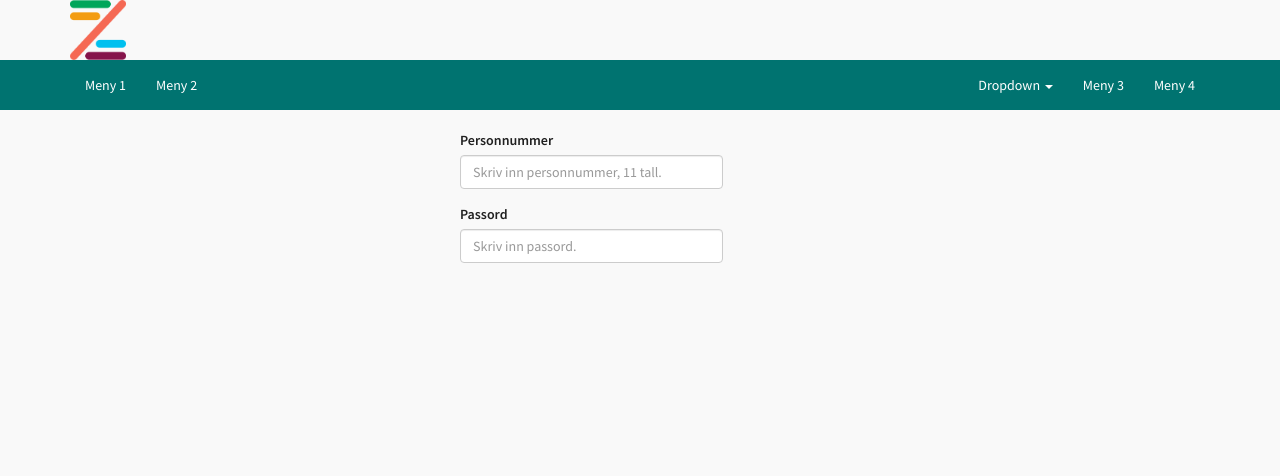
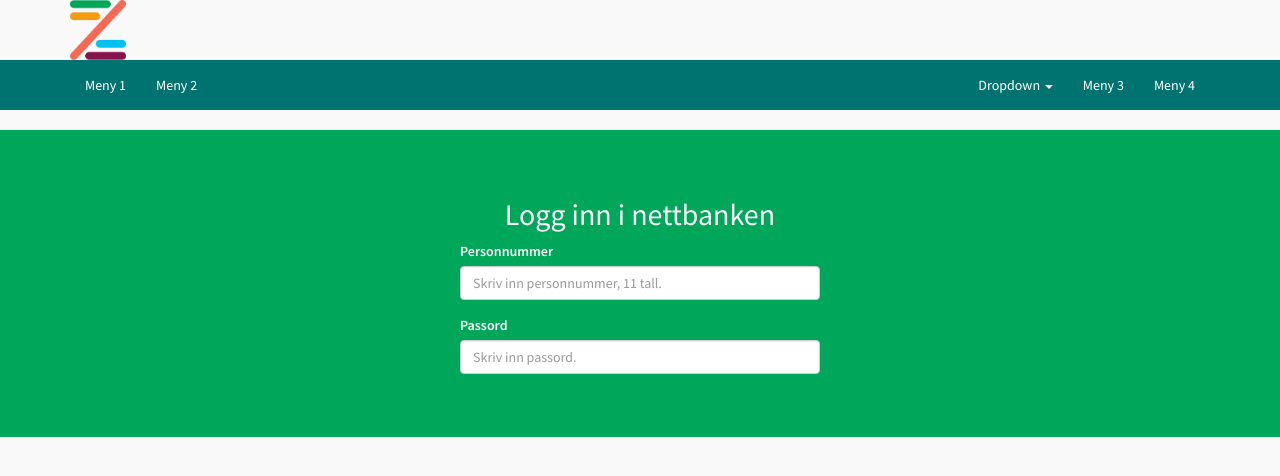
Before and after one commit to Bragalund/DNB-Z, a PHP site: page /login.php in a window 1280 px wide. Shown: the top 476 px of the page. Run offline with PHP 8.4, Linux system fonts and the light colour scheme; data that the repository does not hold is empty.

Commit message:
Added jumbotron and header

```diff
--- a/login.php
+++ b/login.php
@@ -31,27 +31,27 @@
     <?php
         require_once("assets/common/inc/navbar.php");
     ?>
-
+    <div class="jumbotron bg-green">
       <div class="container">
         <div class="row">
-        <div class="col-sm-3 col-sm-offset-4">
+          <div class="col-sm-4 col-sm-offset-4">
+            <h2 class="text-center">Logg inn i nettbanken</h2>
             <form class="" action="" method="post">
               <div class="form-group">
                 <label for="user">Personnummer</label>
                 <input type="text" class="form-control" id="user" placeholder="Skriv inn personnummer, 11 tall." value="<?=$user?>">
                 <!--<span class="text-danger"><?=$userError?></span>-->
               </div>
-
               <div class="form-group">
                 <label for="password">Passord</label>
                 <input type="password" class="form-control" id="password" placeholder="Skriv inn passord.">
                 <!--<span class="text-danger"><?=$passError?></span>-->
               </div>
-          </form>
+            </form><!-- /form -->
           </div>
-      </div>
+        </div><!-- /row -->
       </div><!-- /container -->
-
+    </div><!-- /jumbotron -->
 
     <!-- Import JavaScript -->
     <script src="assets/lib/jquery-3.1.1/jquery-3.1.1.min.js"></script>
```
Lines whose indentation alone changed are shown as unchanged.
